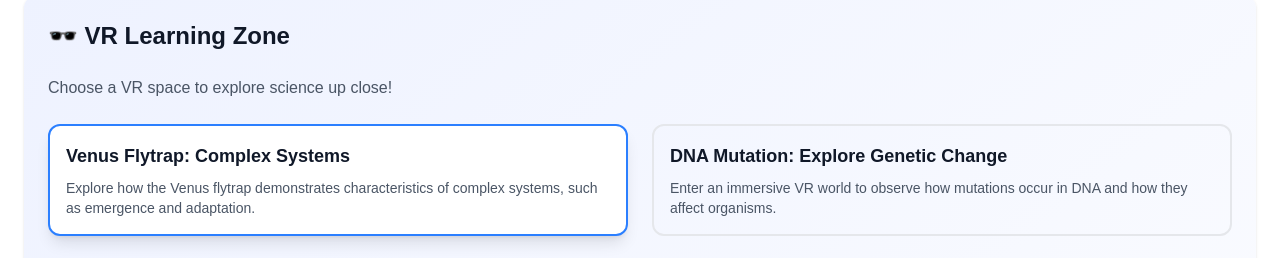
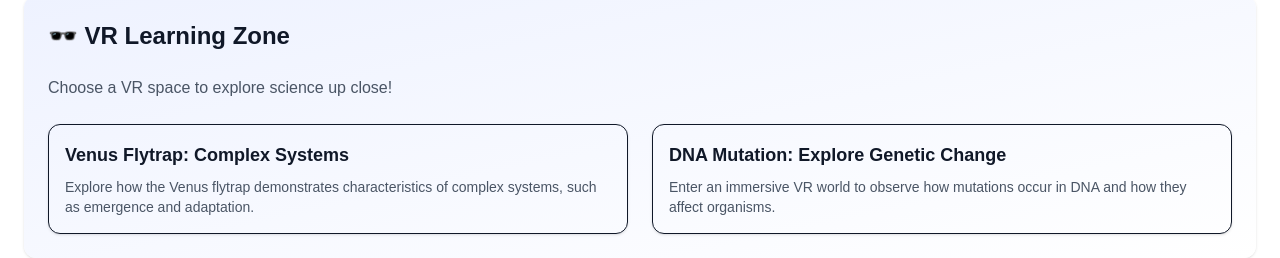
Before and after one commit to max0925/BioQuest-frontend, a Next.js app: page /student in a window 1280 px wide. Shown: the part 1340-1598 px from the top of the page. Built offline with nearby package versions, Linux system fonts and the light colour scheme; grey boxes are pictures that could not be loaded.

Commit message:
Update page.tsx

```diff
--- a/src/app/student/page.tsx
+++ b/src/app/student/page.tsx
@@ -151,36 +151,18 @@ const [selectedCourse, setSelectedCourse] = useState(vrCourses[0]);
   <p className="text-gray-600">Choose a VR space to explore science up close!</p>
  <div className="grid md:grid-cols-2 gap-6">
   {vrCourses.map((course, idx) => (
-      <div
+    <a
       key={idx}
-        className={`p-4 border-2 rounded-xl cursor-pointer transition ${
-           selectedCourse.title === course.title
-             ? 'border-blue-500 bg-white shadow-lg'
-             : 'border-gray-200 hover:border-blue-300'
-         }`}
-
-        onClick={() => setSelectedCourse(course)}
+      href={course.url}
+      target="_blank"
+      rel="noopener noreferrer"
+      className="block p-4 border rounded-xl cursor-pointer shadow transition hover:shadow-md hover:border-blue-400 hover:bg-white"
     >
       <h3 className="text-lg font-bold mb-2">{course.title}</h3>
       <p className="text-gray-600 text-sm">{course.description}</p>
-      </div>
+    </a>
   ))}
 </div>
-
-  <div className="aspect-video w-full overflow-hidden rounded-xl border mt-6">
-    <iframe
-      title={selectedCourse.title}
-      src={selectedCourse.url}
-      allow="autoplay; fullscreen; vr"
-      className="w-full h-full"
-    ></iframe>
-  </div>
-
-  <p className="text-sm text-right text-blue-600 mt-2">
-    <a href={selectedCourse.url} target="_blank" rel="noopener noreferrer">
-      🔗 Open {selectedCourse.title} in fullscreen
-    </a>
-  </p>
 </section>
       </main>
     </div>
```
Lines whose indentation alone changed are shown as unchanged.
